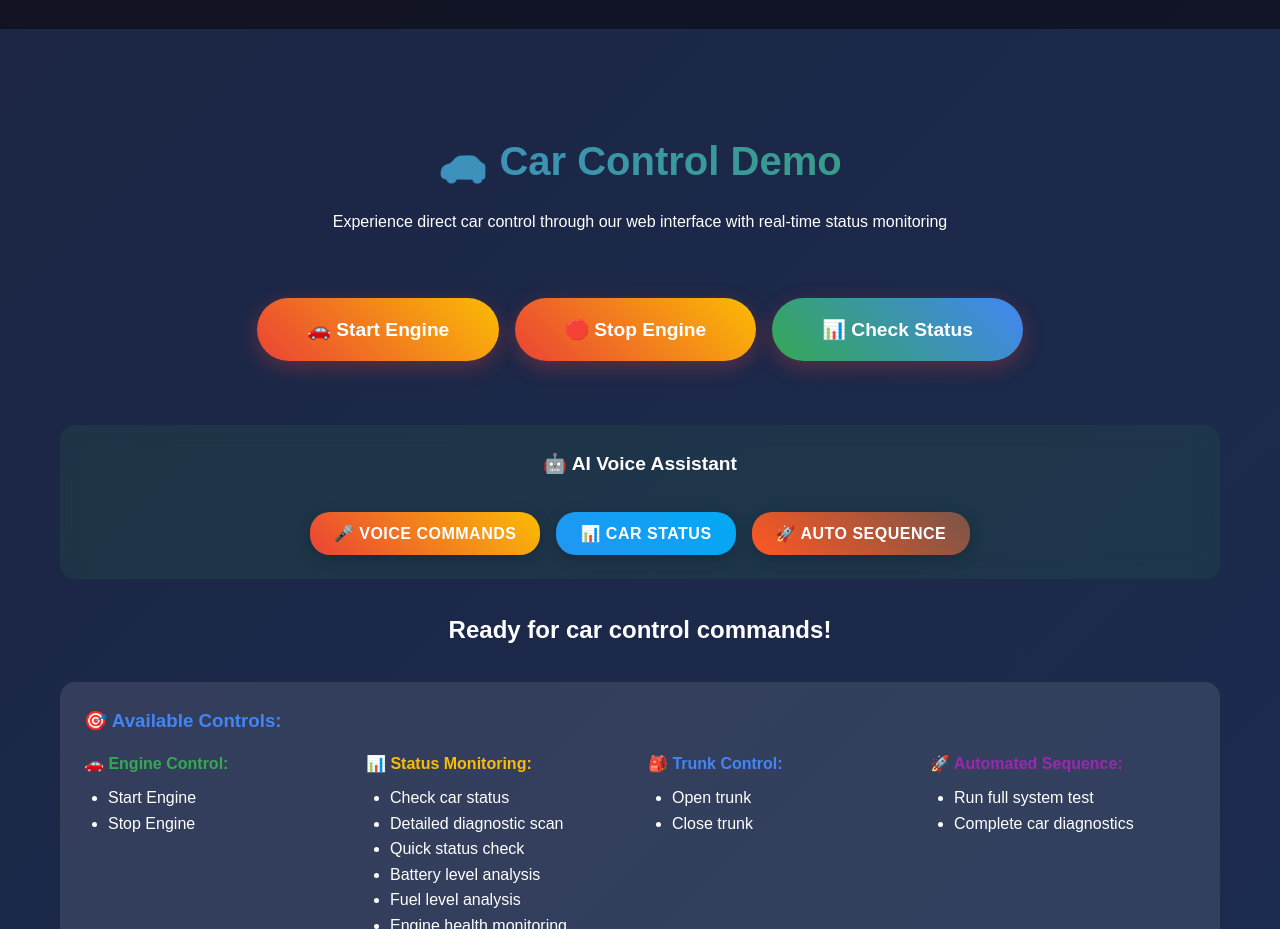
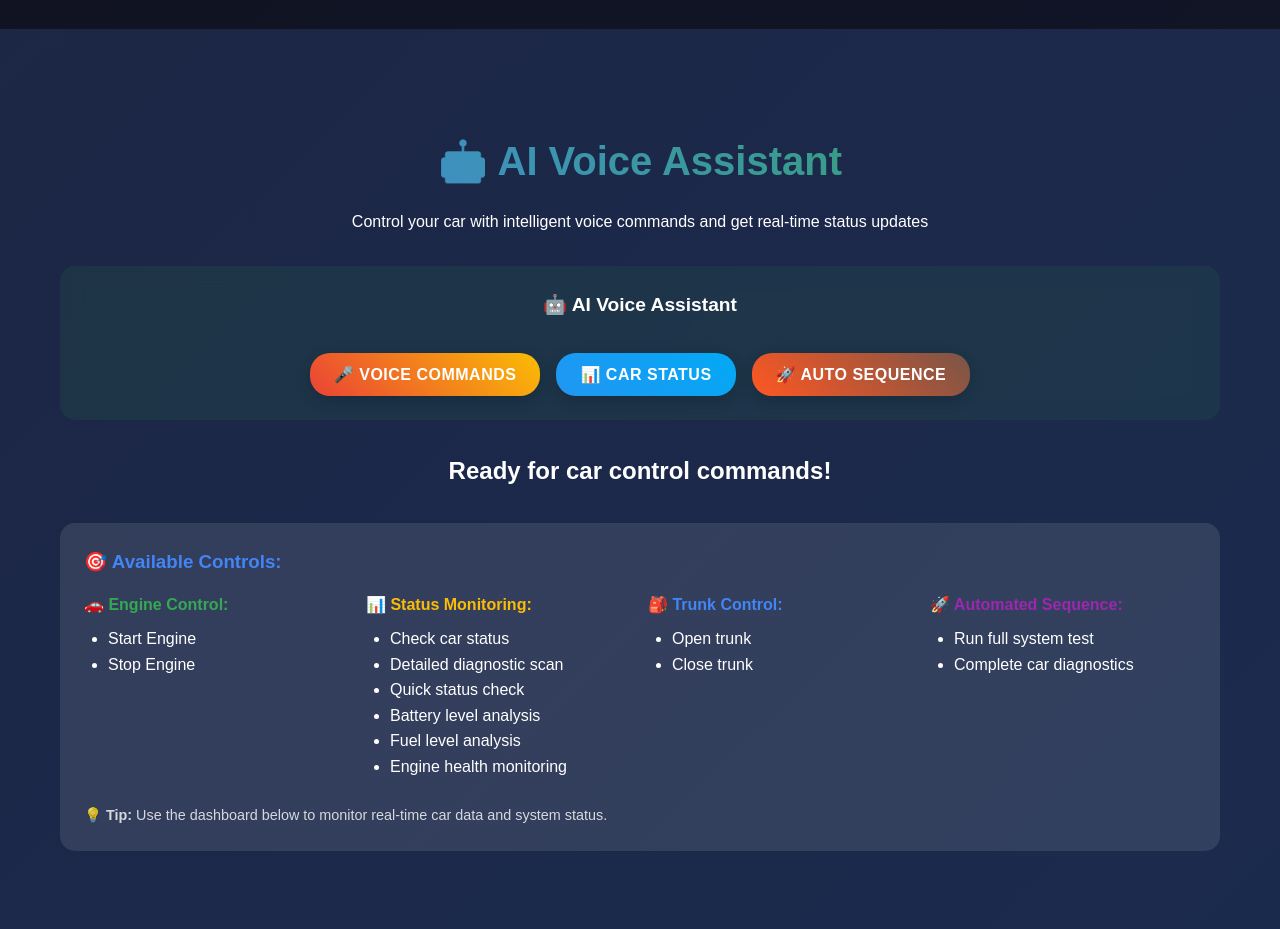
Before and after one commit to nug31/car-voice, a website: page index.html in a window 1280 px wide. Shown: the part 4020-4949 px from the top of the page. Drawn offline with Linux system fonts and the light colour scheme.

Commit message:
Removed car control demo buttons - cleaner AI voice interface

```diff
--- a/index.html
+++ b/index.html
@@ -1812,14 +1812,8 @@
 
     <section id="demo" class="demo">
         <div class="container">
-            <h2 class="section-title">🚗 Car Control Demo</h2>
-            <p>Experience direct car control through our web interface with real-time status monitoring</p>
-
-            <div style="display: flex; gap: 1rem; justify-content: center; flex-wrap: wrap; margin: 2rem 0;">
-                <button class="demo-button" onclick="startEngine()">🚗 Start Engine</button>
-                <button class="demo-button" onclick="stopEngine()" style="background: linear-gradient(45deg, #ea4335, #fbbc05);">🛑 Stop Engine</button>
-                <button class="demo-button" onclick="checkStatus()" style="background: linear-gradient(45deg, #34a853, #4285f4);">📊 Check Status</button>
-            </div>
+            <h2 class="section-title">🤖 AI Voice Assistant</h2>
+            <p>Control your car with intelligent voice commands and get real-time status updates</p>
 
             <!-- Simplified AI Voice Assistant -->
             <div style="display: flex; gap: 1rem; justify-content: center; flex-wrap: wrap; margin: 2rem 0; padding: 1.5rem; background: rgba(52, 168, 83, 0.1); border-radius: 15px; backdrop-filter: blur(10px);">
```
